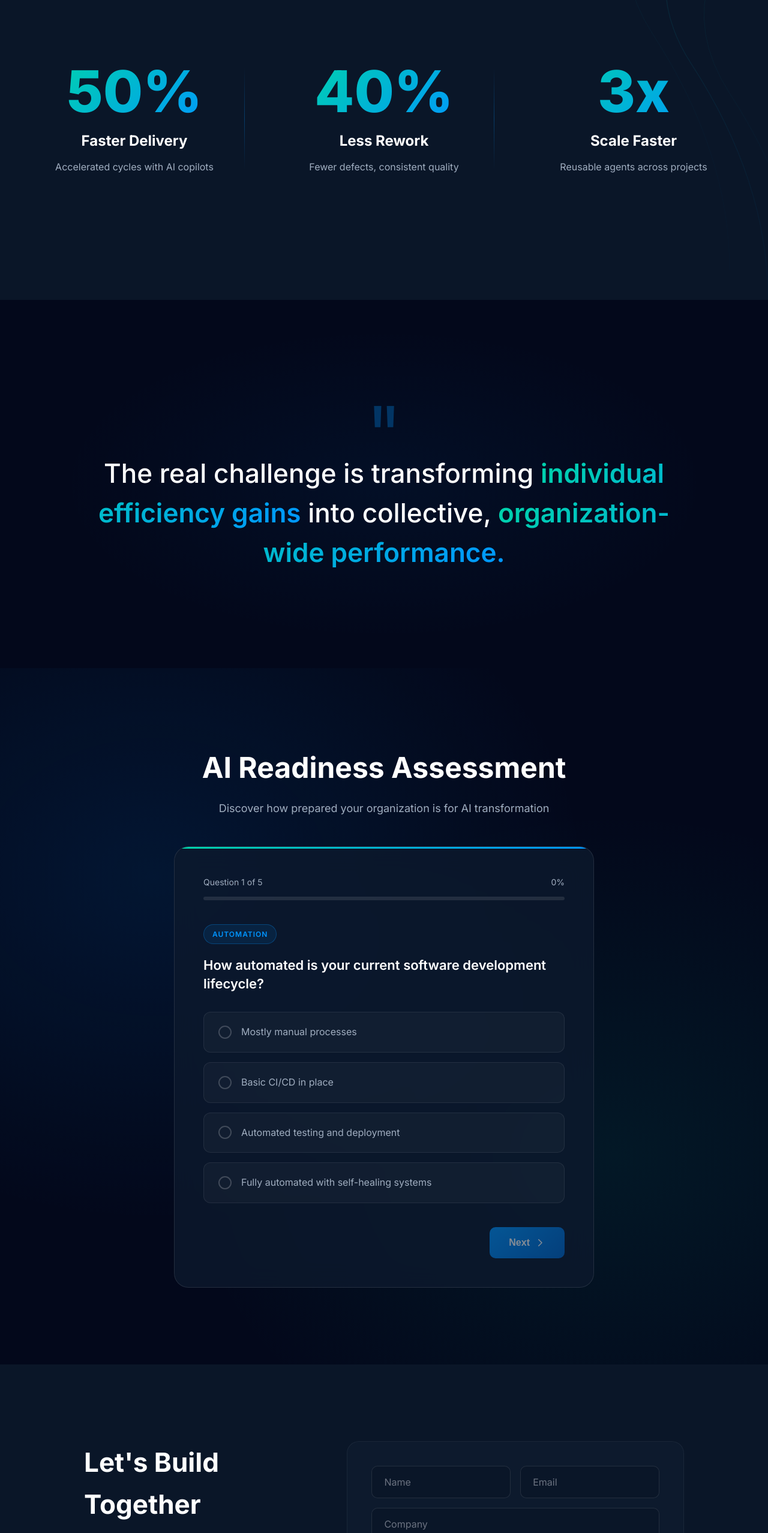
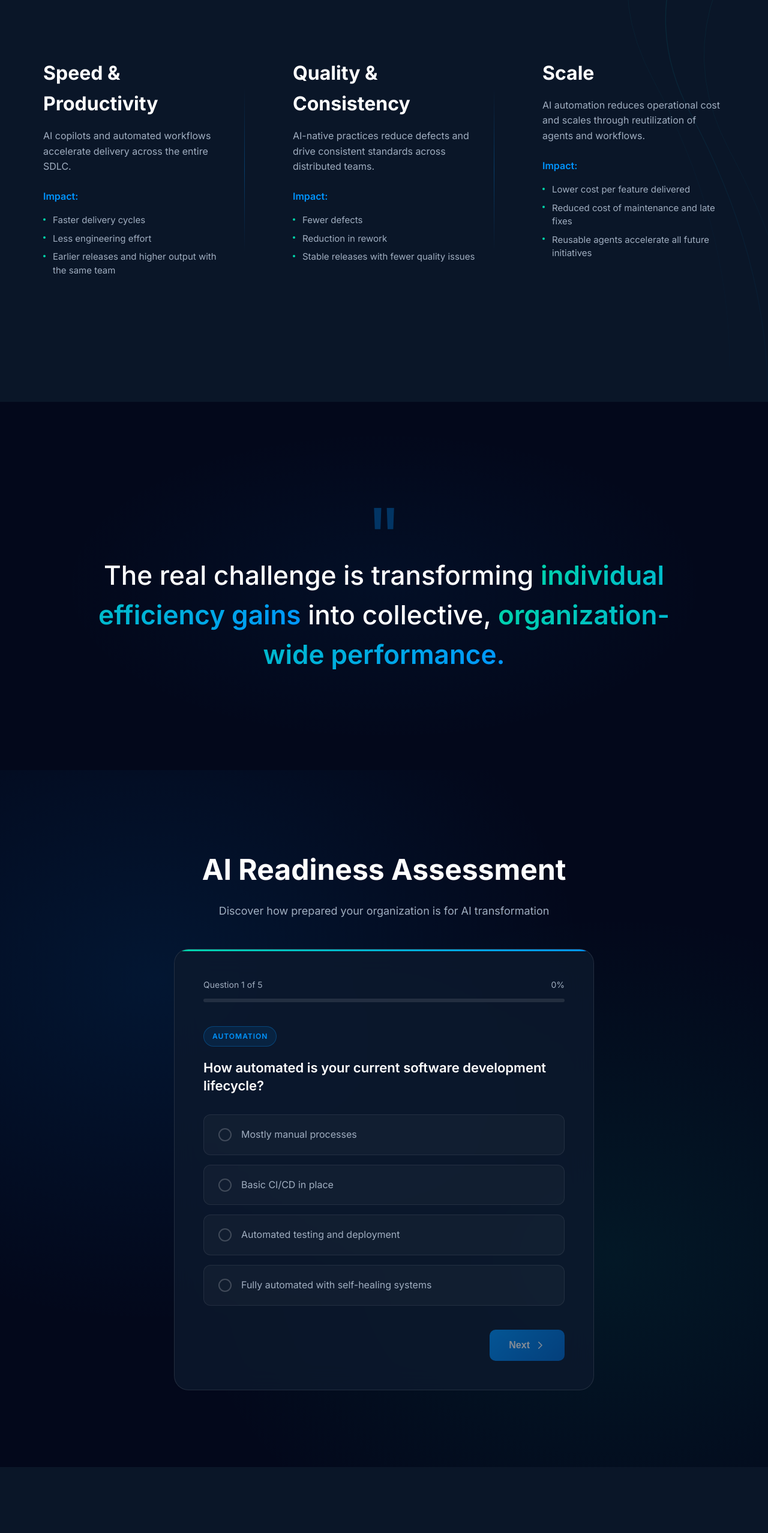
Before and after one commit to leogmarzo/landing-intive, a plain HTML site: page index.html in a window 1280 px wide. Shown: the part 3261-5817 px from the top of the page at 60% size. Drawn offline with Linux system fonts and the light colour scheme.

Commit message:
Update Measurable Results section and replace contact form with CTA
- Replace percentage metrics (50%, 40%, 3x) with descriptive content
  showing Speed & Productivity, Quality & Consistency, and Scale benefits
- Remove contact form and replace with centered call-to-action button
  linking to intive.com/contact

```diff
--- a/index.html
+++ b/index.html
@@ -774,8 +774,7 @@
         }
 
         .impact-metric {
-            text-align: center;
-            padding: 3rem 2rem;
+            padding: 2.5rem 2rem;
             position: relative;
         }
 
@@ -800,26 +799,51 @@
             }
         }
 
-        .metric-number {
-            font-size: clamp(4rem, 8vw, 6rem);
-            font-weight: 800;
-            background: linear-gradient(135deg, var(--accent-cyan), var(--accent-blue));
-            -webkit-background-clip: text;
-            -webkit-text-fill-color: transparent;
-            background-clip: text;
-            line-height: 1;
+        .metric-title {
+            font-size: clamp(1.5rem, 3vw, 2rem);
+            font-weight: 700;
             margin-bottom: 1rem;
-        }
-
-        .metric-label {
-            font-size: 1.5rem;
-            font-weight: 700;
-            margin-bottom: 0.75rem;
-        }
-
-        .impact-metric p {
+            color: var(--text-primary);
+        }
+
+        .metric-description {
             color: var(--text-secondary);
             font-size: 1rem;
+            line-height: 1.6;
+            margin-bottom: 1.5rem;
+        }
+
+        .metric-label {
+            font-size: 1rem;
+            font-weight: 600;
+            color: var(--accent-blue);
+            margin-bottom: 1rem;
+        }
+
+        .metric-list {
+            list-style: none;
+            padding: 0;
+            margin: 0;
+        }
+
+        .metric-list li {
+            color: var(--text-secondary);
+            font-size: 0.9375rem;
+            line-height: 1.5;
+            padding-left: 1rem;
+            position: relative;
+            margin-bottom: 0.5rem;
+        }
+
+        .metric-list li::before {
+            content: '';
+            position: absolute;
+            left: 0;
+            top: 0.5em;
+            width: 4px;
+            height: 4px;
+            background: var(--accent-cyan);
+            border-radius: 50%;
         }
 
         /* Quote Section */
@@ -879,112 +903,52 @@
             padding: 8rem 2rem;
         }
 
-        .contact-wrapper {
-            display: grid;
-            grid-template-columns: 1fr 1.5fr;
-            gap: 4rem;
-            align-items: start;
-            max-width: 1000px;
+        .contact-cta {
+            max-width: 700px;
             margin: 0 auto;
-        }
-
-        @media (max-width: 900px) {
-            .contact-wrapper {
-                grid-template-columns: 1fr;
             text-align: center;
         }
-        }
-
-        .contact-info h2 {
-            font-size: clamp(2rem, 4vw, 2.75rem);
+
+        .contact-cta h2 {
+            font-size: clamp(2.5rem, 5vw, 3.5rem);
             font-weight: 700;
             margin-bottom: 1rem;
         }
 
-        .contact-info p {
+        .contact-cta p {
             color: var(--text-secondary);
-            font-size: 1.125rem;
+            font-size: 1.25rem;
             line-height: 1.7;
-        }
-
-        .contact-form {
-            background: var(--bg-card);
-            border: 1px solid rgba(255, 255, 255, 0.05);
-            border-radius: 20px;
-            padding: 2.5rem;
-        }
-
-        .form-row {
-            display: grid;
-            grid-template-columns: 1fr 1fr;
-            gap: 1rem;
-        }
-
-        @media (max-width: 500px) {
-            .form-row {
-                grid-template-columns: 1fr;
-            }
-        }
-
-        .form-group {
-            margin-bottom: 1rem;
-        }
-
-        .form-group input,
-        .form-group textarea {
-            width: 100%;
-            background: var(--bg-secondary);
-            border: 1px solid rgba(255, 255, 255, 0.1);
-            border-radius: 10px;
-            padding: 1rem 1.25rem;
-            font-size: 1rem;
-            color: var(--text-primary);
-            font-family: inherit;
-            transition: all 0.3s ease;
-        }
-
-        .form-group input:focus,
-        .form-group textarea:focus {
-            outline: none;
-            border-color: var(--accent-blue);
-            box-shadow: 0 0 0 4px rgba(0, 149, 255, 0.1);
-        }
-
-        .form-group input::placeholder,
-        .form-group textarea::placeholder {
-            color: var(--text-muted);
-        }
-
-        .form-group textarea {
-            resize: vertical;
-            min-height: 100px;
-        }
-
-        .form-submit {
-            width: 100%;
+            margin-bottom: 2.5rem;
+        }
+
+        .cta-button {
+            display: inline-flex;
+            align-items: center;
+            gap: 0.75rem;
             background: linear-gradient(135deg, var(--accent-blue), #0066CC);
             color: white;
-            border: none;
-            padding: 1.125rem 2rem;
-            border-radius: 10px;
-            font-size: 1rem;
+            padding: 1.25rem 3rem;
+            border-radius: 12px;
+            font-size: 1.125rem;
             font-weight: 600;
-            cursor: pointer;
+            text-decoration: none;
             transition: all 0.3s ease;
-            display: flex;
-            align-items: center;
-            justify-content: center;
-            gap: 0.5rem;
-        }
-
-        .form-submit:hover {
+        }
+
+        .cta-button:hover {
             transform: translateY(-3px);
-            box-shadow: 0 12px 35px rgba(0, 149, 255, 0.4);
-        }
-
-        .form-submit svg {
-            width: 20px;
-            height: 20px;
+            box-shadow: 0 12px 40px rgba(0, 149, 255, 0.5);
+        }
+
+        .cta-button svg {
+            width: 22px;
+            height: 22px;
+            transition: transform 0.2s;
+        }
+
+        .cta-button:hover svg {
+            transform: translateX(4px);
         }
 
         /* Footer */
@@ -1805,19 +1769,34 @@
             </div>
             <div class="impact-grid">
                 <div class="impact-metric fade-in">
-                    <div class="metric-number">50%</div>
-                    <div class="metric-label">Faster Delivery</div>
-                    <p>Accelerated cycles with AI copilots</p>
+                    <h3 class="metric-title">Speed & Productivity</h3>
+                    <p class="metric-description">AI copilots and automated workflows accelerate delivery across the entire SDLC.</p>
+                    <div class="metric-label">Impact:</div>
+                    <ul class="metric-list">
+                        <li>Faster delivery cycles</li>
+                        <li>Less engineering effort</li>
+                        <li>Earlier releases and higher output with the same team</li>
+                    </ul>
                 </div>
                 <div class="impact-metric fade-in">
-                    <div class="metric-number">40%</div>
-                    <div class="metric-label">Less Rework</div>
-                    <p>Fewer defects, consistent quality</p>
+                    <h3 class="metric-title">Quality & Consistency</h3>
+                    <p class="metric-description">AI-native practices reduce defects and drive consistent standards across distributed teams.</p>
+                    <div class="metric-label">Impact:</div>
+                    <ul class="metric-list">
+                        <li>Fewer defects</li>
+                        <li>Reduction in rework</li>
+                        <li>Stable releases with fewer quality issues</li>
+                    </ul>
                 </div>
                 <div class="impact-metric fade-in">
-                    <div class="metric-number">3x</div>
-                    <div class="metric-label">Scale Faster</div>
-                    <p>Reusable agents across projects</p>
+                    <h3 class="metric-title">Scale</h3>
+                    <p class="metric-description">AI automation reduces operational cost and scales through reutilization of agents and workflows.</p>
+                    <div class="metric-label">Impact:</div>
+                    <ul class="metric-list">
+                        <li>Lower cost per feature delivered</li>
+                        <li>Reduced cost of maintenance and late fixes</li>
+                        <li>Reusable agents accelerate all future initiatives</li>
+                    </ul>
                 </div>
             </div>
         </div>
@@ -2150,34 +2129,16 @@
     <!-- Contact Section -->
     <section class="contact" id="contact">
         <div class="container">
-            <div class="contact-wrapper">
-                <div class="contact-info fade-in">
+            <div class="contact-cta fade-in">
                 <h2>Let's Build Together</h2>
                 <p>Start your AI Native transformation today.</p>
-                </div>
-                <form class="contact-form fade-in">
-                    <div class="form-row">
-                        <div class="form-group">
-                            <input type="text" id="name" placeholder="Name">
-                        </div>
-                        <div class="form-group">
-                            <input type="email" id="email" placeholder="Email">
-                        </div>
-                    </div>
-                    <div class="form-group">
-                        <input type="text" id="company" placeholder="Company">
-                    </div>
-                    <div class="form-group">
-                        <textarea id="message" placeholder="Message"></textarea>
-                    </div>
-                    <button type="submit" class="form-submit">
-                        Get Started
+                <a href="https://www.intive.com/contact" target="_blank" class="cta-button">
+                    Get in Touch
                     <svg xmlns="http://www.w3.org/2000/svg" fill="none" viewBox="0 0 24 24" stroke="currentColor"
                         stroke-width="2">
                         <path stroke-linecap="round" stroke-linejoin="round" d="M17 8l4 4m0 0l-4 4m4-4H3" />
                     </svg>
-                    </button>
-                </form>
+                </a>
             </div>
         </div>
     </section>
@@ -2214,13 +2175,6 @@
 
             document.querySelectorAll('.fade-in').forEach(el => {
                 observer.observe(el);
-            });
-
-            // Form submission prevention (mockup)
-            const form = document.querySelector('.contact-form');
-            form.addEventListener('submit', function (e) {
-                e.preventDefault();
-                alert('This is a demo form. In production, this would submit your information.');
             });
 
             // AI Readiness Quiz Logic
```
Lines whose indentation alone changed are shown as unchanged.
